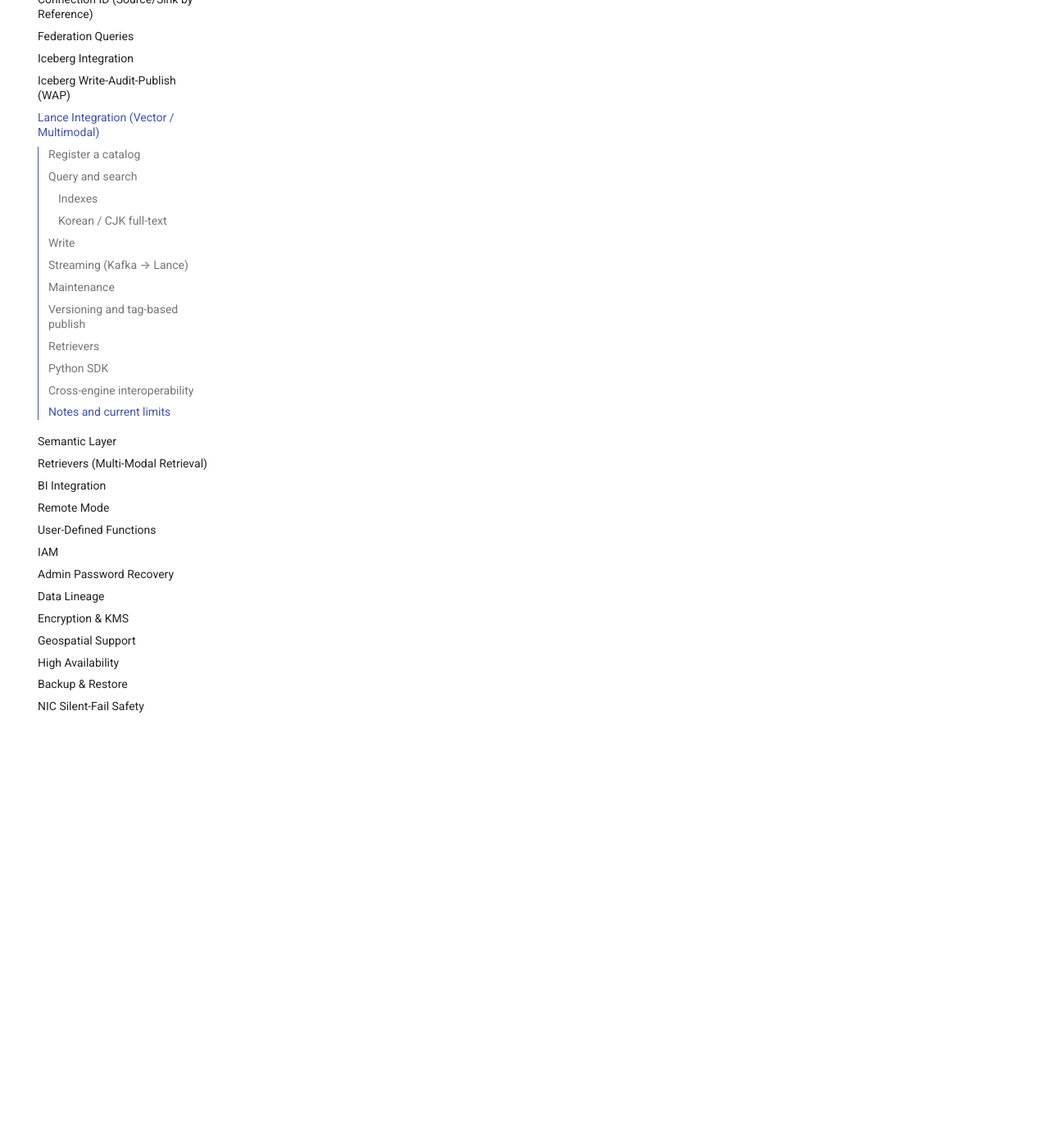
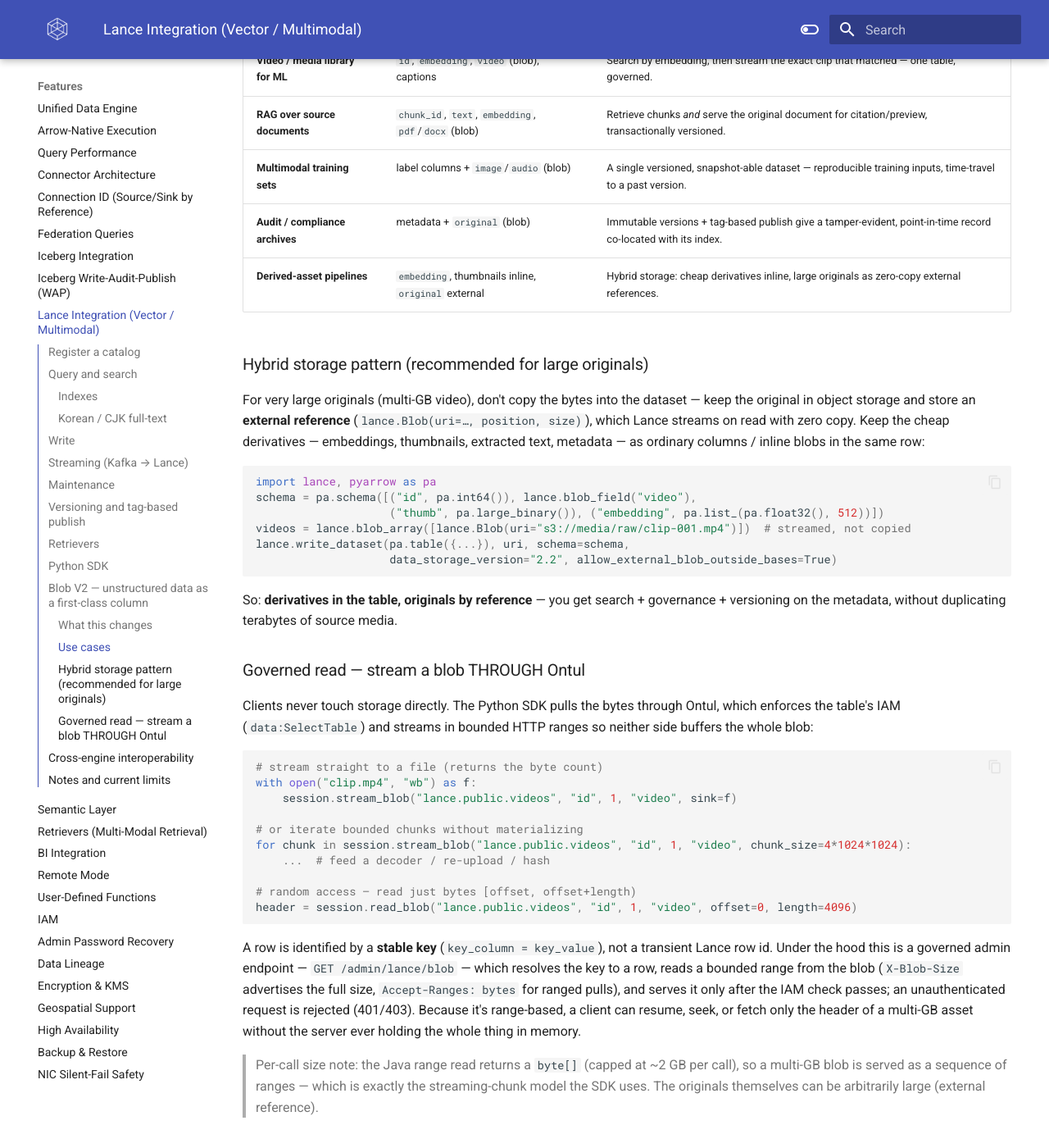
Before and after one commit to cloudcheflabs/ontul-docs, an MkDocs documentation site: the page built from docs/features/lance-integration.md, in a window 1280 px wide and 1400 px high, scrolled down 4935 px. Shown: the whole window at 82% size. Built offline with MkDocs 1.6.1 and Material for MkDocs 9.7.7, drawn with Linux system fonts in a browser that asks for light colours; the version menu is left out; some of the changed text lies outside the part shown.

Commit message:
lance: document Blob V2 use cases + governed streaming read
Adds a "Blob V2 — unstructured data as a first-class column" section: what it
changes (governed/versioned/transactional unstructured), a use-case table
(media-ML, RAG, training sets, audit archives, derived-asset pipelines), the
hybrid external-reference pattern, and the governed SDK read (stream_blob /
read_blob) over the IAM-gated /admin/lance/blob endpoint.

Co-Authored-By: Claude Opus 4.8 (1M context) <noreply@anthropic.com>

````diff
--- a/docs/features/lance-integration.md
+++ b/docs/features/lance-integration.md
@@ -206,6 +206,91 @@ audit = session.sql("SELECT count(*) FROM lance.public.events")  # main is uncha
 session.execute("PUBLISH WAP lance.public.events BRANCH 'stage_2024_06'")
 ```
 
+## Blob V2 — unstructured data as a first-class column
+
+A Lance **Blob V2** column stores large unstructured values — video, audio, images, PDFs, raw
+documents — *inside the table*, alongside ordinary columns. The blob is an Arrow `LargeBinary`
+field tagged `lance-encoding:blob=true`; Lance stores it **size-adaptively** (small values inline,
+larger ones in packed or dedicated regions, very large originals as an external reference) and
+materializes the bytes **lazily** — a scan that doesn't select the blob column never reads it. This
+is what makes "put a 4 GB video in a row" practical: the row's scalar columns stay cheap to scan,
+and the heavy bytes are only touched when you ask for them.
+
+### What this changes
+
+Unstructured data becomes a **governed, versioned, transactional table citizen** instead of a loose
+pile of S3 objects you track out-of-band:
+
+- **One multimodal table.** `id`, metadata, a `vector` embedding, *and* the source `video`/`image`
+  all live in the same row and the same transaction. No second system to keep in sync, no dangling
+  object keys when a row is deleted.
+- **Search and original co-located.** A `vector_search()` / `match()` finds the row; the same row
+  hands you the original bytes — no join across a vector DB and an object store.
+- **Versioned & transactional.** Blob writes ride Lance's immutable versions and tag-based publish
+  (WAP), so a dataset of unstructured assets has the same time-travel and audit→publish story as any
+  other Lance table.
+- **Governed access.** Reading the bytes goes **through Ontul's IAM** (see below) — the same
+  `data:SelectTable` check that guards the row guards its blob, instead of handing out raw S3 URLs.
+
+### Use cases
+
+| Use case | Shape | Why Blob V2 |
+| --- | --- | --- |
+| **Video / media library for ML** | `id`, `embedding`, `video` (blob), captions | Search by embedding, then stream the exact clip that matched — one table, governed. |
+| **RAG over source documents** | `chunk_id`, `text`, `embedding`, `pdf`/`docx` (blob) | Retrieve chunks *and* serve the original document for citation/preview, transactionally versioned. |
+| **Multimodal training sets** | label columns + `image`/`audio` (blob) | A single versioned, snapshot-able dataset — reproducible training inputs, time-travel to a past version. |
+| **Audit / compliance archives** | metadata + `original` (blob) | Immutable versions + tag-based publish give a tamper-evident, point-in-time record co-located with its index. |
+| **Derived-asset pipelines** | `embedding`, thumbnails inline, `original` external | Hybrid storage: cheap derivatives inline, large originals as zero-copy external references. |
+
+### Hybrid storage pattern (recommended for large originals)
+
+For very large originals (multi-GB video), don't copy the bytes into the dataset — keep the original
+in object storage and store an **external reference** (`lance.Blob(uri=…, position, size)`), which
+Lance streams on read with zero copy. Keep the cheap derivatives — embeddings, thumbnails, extracted
+text, metadata — as ordinary columns / inline blobs in the same row:
+
+```python
+import lance, pyarrow as pa
+schema = pa.schema([("id", pa.int64()), lance.blob_field("video"),
+                    ("thumb", pa.large_binary()), ("embedding", pa.list_(pa.float32(), 512))])
+videos = lance.blob_array([lance.Blob(uri="s3://media/raw/clip-001.mp4")])  # streamed, not copied
+lance.write_dataset(pa.table({...}), uri, schema=schema,
+                    data_storage_version="2.2", allow_external_blob_outside_bases=True)
+```
+
+So: **derivatives in the table, originals by reference** — you get search + governance + versioning
+on the metadata, without duplicating terabytes of source media.
+
+### Governed read — stream a blob THROUGH Ontul
+
+Clients never touch storage directly. The Python SDK pulls the bytes through Ontul, which enforces
+the table's IAM (`data:SelectTable`) and streams in bounded HTTP ranges so neither side buffers the
+whole blob:
+
+```python
+# stream straight to a file (returns the byte count)
+with open("clip.mp4", "wb") as f:
+    session.stream_blob("lance.public.videos", "id", 1, "video", sink=f)
+
+# or iterate bounded chunks without materializing
+for chunk in session.stream_blob("lance.public.videos", "id", 1, "video", chunk_size=4*1024*1024):
+    ...  # feed a decoder / re-upload / hash
+
+# random access — read just bytes [offset, offset+length)
+header = session.read_blob("lance.public.videos", "id", 1, "video", offset=0, length=4096)
+```
+
+A row is identified by a **stable key** (`key_column = key_value`), not a transient Lance row id.
+Under the hood this is a governed admin endpoint — `GET /admin/lance/blob` — which resolves the key
+to a row, reads a bounded range from the blob (`X-Blob-Size` advertises the full size, `Accept-Ranges:
+bytes` for ranged pulls), and serves it only after the IAM check passes; an unauthenticated request
+is rejected (401/403). Because it's range-based, a client can resume, seek, or fetch only the header
+of a multi-GB asset without the server ever holding the whole thing in memory.
+
+> Per-call size note: the Java range read returns a `byte[]` (capped at ~2 GB per call), so a
+> multi-GB blob is served as a sequence of ranges — which is exactly the streaming-chunk model the
+> SDK uses. The originals themselves can be arbitrarily large (external reference).
+
 ## Cross-engine interoperability
 
 Because Ontul uses the `org.lance` lineage, the Lance datasets it writes are readable by Spark
@@ -223,4 +308,8 @@ namespaces.
 - Branch-isolated WAP works on local/dir datasets; on S3/Polaris, branch operations are currently
   blocked by a Lance Java binding (they don't thread storage credentials), so WAP there errors
   clearly rather than writing to `main` — use tag-based publish on S3 until that is fixed.
-- Blob V2 read is supported (serve large binary); a SQL surface to declare/insert blob columns is planned.
+- Blob V2 columns store unstructured data (video/audio/images/docs) as a first-class, governed,
+  versioned column; reads are served through a governed, IAM-gated streaming endpoint and the SDK
+  (`stream_blob` / `read_blob`) — see **[Blob V2](#blob-v2-unstructured-data-as-a-first-class-column)**.
+  Today blob columns are declared/ingested with pylance (`lance.blob_field` / `lance.Blob`); a SQL
+  surface to declare and `INSERT` blob columns directly is planned.
````
